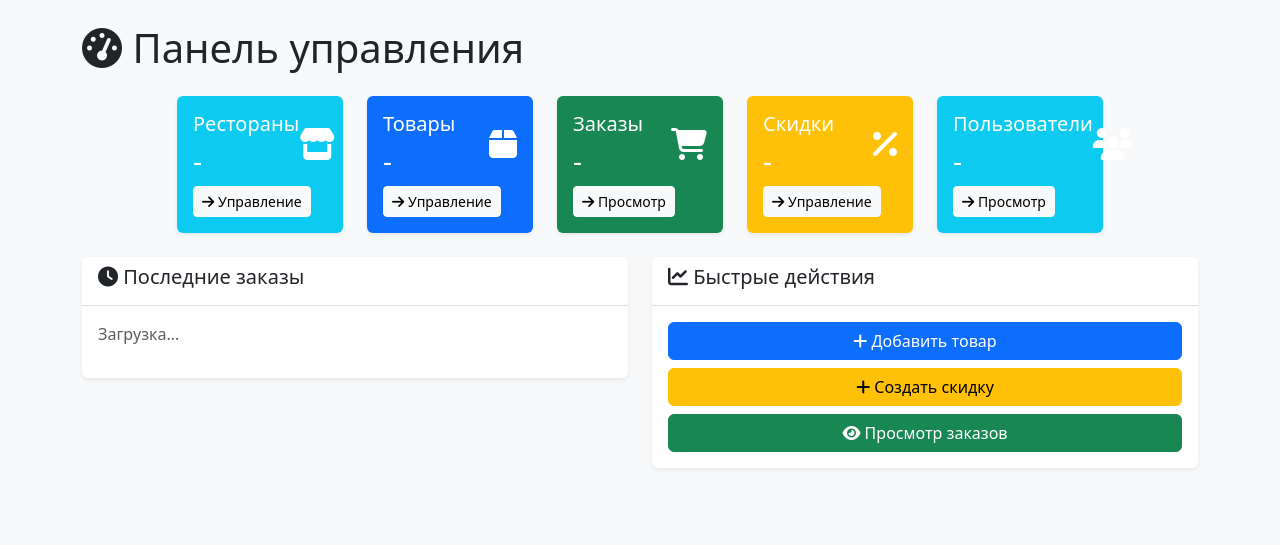
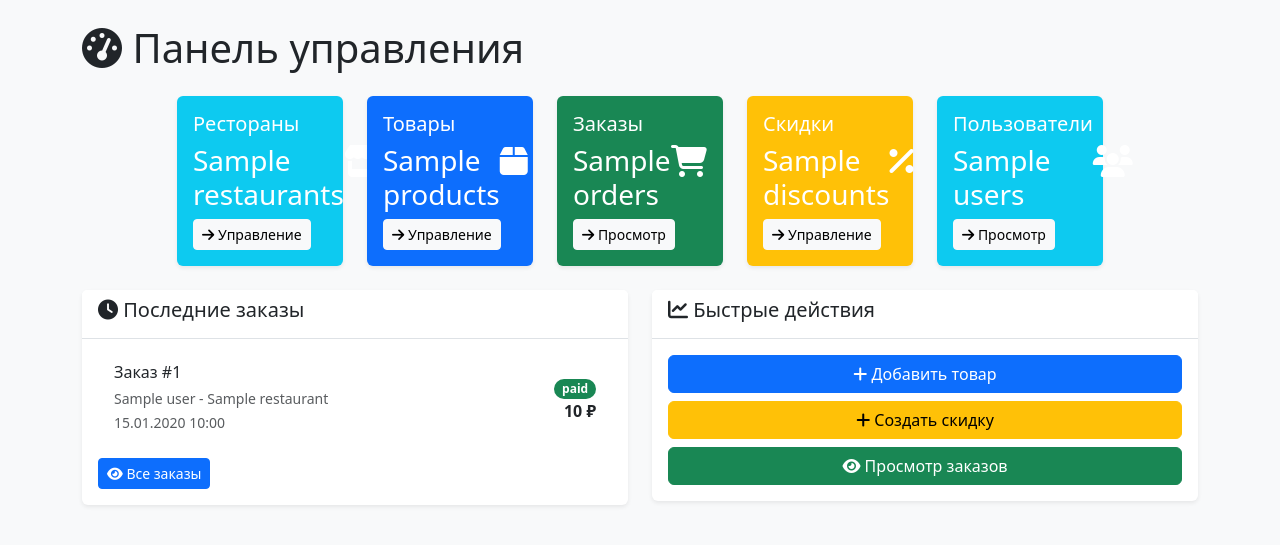
Before and after one commit to iwebnal/online_customer, a FastAPI app: template admin/templates/index.html in a window 1280 px wide. Shown: the part 56-601 px from the top of the page. Run offline with FastAPI, Linux system fonts and the light colour scheme; the template is opened without the code that fills it: most values are stand-ins (such as "Sample title", 1, 10 or a date in 2020); data that the repository does not hold is empty.

Commit message:
added show latest orders

```diff
--- a/admin/main.py
+++ b/admin/main.py
@@ -7,9 +7,14 @@ import uvicorn
 from pathlib import Path
 from starlette.middleware.sessions import SessionMiddleware
 import os
+from sqlalchemy.ext.asyncio import AsyncSession
+from sqlalchemy import select, func
+from sqlalchemy.orm import joinedload
 
 from admin.routes import products, orders, discounts, restaurants
 from admin.auth import login_user, logout_user, is_authenticated, require_auth
+from admin.database import get_db
+from db.models import Order, User, Restaurant, Product, Discount
 
 load_dotenv()
 
@@ -36,12 +41,46 @@ app.include_router(restaurants.router, prefix="/admin", tags=["restaurants"])
 
 
 @app.get("/", response_class=HTMLResponse)
-async def admin_panel(request: Request):
+async def admin_panel(request: Request, db: AsyncSession = Depends(get_db)):
     # Проверяем авторизацию
     if not is_authenticated(request):
         return RedirectResponse(url="/admin/login", status_code=302)
 
-    return templates.TemplateResponse("index.html", {"request": request})
+    # Получаем последние 3 заказа
+    stmt = select(Order).options(
+        joinedload(Order.user),
+        joinedload(Order.restaurant)
+    ).order_by(Order.created_at.desc()).limit(3)
+    result = await db.execute(stmt)
+    recent_orders = result.scalars().unique().all()
+
+    # Получаем статистику
+    restaurants_result = await db.execute(select(func.count(Restaurant.id)))
+    restaurants_count = restaurants_result.scalar()
+
+    products_result = await db.execute(select(func.count(Product.id)))
+    products_count = products_result.scalar()
+
+    orders_result = await db.execute(select(func.count(Order.id)))
+    orders_count = orders_result.scalar()
+
+    discounts_result = await db.execute(select(func.count(Discount.id)))
+    discounts_count = discounts_result.scalar()
+
+    users_result = await db.execute(select(func.count(User.id)))
+    users_count = users_result.scalar()
+
+    return templates.TemplateResponse("index.html", {
+        "request": request,
+        "recent_orders": recent_orders,
+        "stats": {
+            "restaurants": restaurants_count,
+            "products": products_count,
+            "orders": orders_count,
+            "discounts": discounts_count,
+            "users": users_count
+        }
+    })
 
 
 @app.get("/admin/login", response_class=HTMLResponse)
--- a/admin/static/js/admin.js
+++ b/admin/static/js/admin.js
@@ -1,83 +1,12 @@
 // JavaScript для админ-панели
 
 document.addEventListener('DOMContentLoaded', function() {
-    // Загружаем статистику на главной странице
-    if (document.getElementById('products-count')) {
-        loadDashboardStats();
-    }
-
     // Инициализируем тултипы Bootstrap
     var tooltipTriggerList = [].slice.call(document.querySelectorAll('[data-bs-toggle="tooltip"]'));
     var tooltipList = tooltipTriggerList.map(function (tooltipTriggerEl) {
         return new bootstrap.Tooltip(tooltipTriggerEl);
     });
 });
-
-// Загрузка статистики для дашборда
-async function loadDashboardStats() {
-    try {
-        // Загружаем количество товаров
-        const productsResponse = await fetch('/admin/products');
-        const productsData = await productsResponse.json();
-        document.getElementById('products-count').textContent = productsData.products?.length || 0;
-
-        // Загружаем количество заказов
-        const ordersResponse = await fetch('/admin/orders');
-        const ordersData = await ordersResponse.json();
-        document.getElementById('orders-count').textContent = ordersData.orders?.length || 0;
-
-        // Загружаем количество скидок
-        const discountsResponse = await fetch('/admin/discounts');
-        const discountsData = await discountsResponse.json();
-        document.getElementById('discounts-count').textContent = discountsData.discounts?.length || 0;
-
-        // Загружаем последние заказы
-        loadRecentOrders();
-
-    } catch (error) {
-        console.error('Ошибка загрузки статистики:', error);
-    }
-}
-
-// Загрузка последних заказов
-async function loadRecentOrders() {
-    try {
-        const response = await fetch('/admin/orders');
-        const data = await response.json();
-        const recentOrders = data.orders?.slice(0, 5) || [];
-
-        const container = document.getElementById('recent-orders');
-        if (recentOrders.length === 0) {
-            container.innerHTML = '<p class="text-muted">Нет заказов</p>';
-            return;
-        }
-
-        let html = '<div class="list-group list-group-flush">';
-        recentOrders.forEach(order => {
-            html += `
-                <div class="list-group-item d-flex justify-content-between align-items-center">
-                    <div>
-                        <strong>Заказ #${order.id}</strong>
-                        <br>
-                        <small class="text-muted">${order.user}</small>
-                    </div>
-                    <div class="text-end">
-                        <span class="badge bg-primary">${order.total}₽</span>
-                        <br>
-                        <small class="text-muted">${order.status}</small>
-                    </div>
-                </div>
-            `;
-        });
-        html += '</div>';
-        container.innerHTML = html;
-
-    } catch (error) {
-        console.error('Ошибка загрузки заказов:', error);
-        document.getElementById('recent-orders').innerHTML =
-            '<p class="text-danger">Ошибка загрузки данных</p>';
-    }
-}
 
 // Функция для подтверждения удаления
 function confirmDelete(message = 'Вы уверены, что хотите удалить этот элемент?') {
--- a/admin/templates/index.html
+++ b/admin/templates/index.html
@@ -18,7 +18,7 @@
                 <div class="d-flex justify-content-between">
                     <div>
                         <h5 class="card-title">Рестораны</h5>
-                        <h3 class="card-text" id="restaurants-count">-</h3>
+                        <h3 class="card-text">{{ stats.restaurants }}</h3>
                     </div>
                     <div class="align-self-center">
                         <i class="fas fa-store fa-2x"></i>
@@ -37,7 +37,7 @@
                 <div class="d-flex justify-content-between">
                     <div>
                         <h5 class="card-title">Товары</h5>
-                        <h3 class="card-text" id="products-count">-</h3>
+                        <h3 class="card-text">{{ stats.products }}</h3>
                     </div>
                     <div class="align-self-center">
                         <i class="fas fa-box fa-2x"></i>
@@ -56,7 +56,7 @@
                 <div class="d-flex justify-content-between">
                     <div>
                         <h5 class="card-title">Заказы</h5>
-                        <h3 class="card-text" id="orders-count">-</h3>
+                        <h3 class="card-text">{{ stats.orders }}</h3>
                     </div>
                     <div class="align-self-center">
                         <i class="fas fa-shopping-cart fa-2x"></i>
@@ -75,7 +75,7 @@
                 <div class="d-flex justify-content-between">
                     <div>
                         <h5 class="card-title">Скидки</h5>
-                        <h3 class="card-text" id="discounts-count">-</h3>
+                        <h3 class="card-text">{{ stats.discounts }}</h3>
                     </div>
                     <div class="align-self-center">
                         <i class="fas fa-percent fa-2x"></i>
@@ -94,7 +94,7 @@
                 <div class="d-flex justify-content-between">
                     <div>
                         <h5 class="card-title">Пользователи</h5>
-                        <h3 class="card-text" id="users-count">-</h3>
+                        <h3 class="card-text">{{ stats.users }}</h3>
                     </div>
                     <div class="align-self-center">
                         <i class="fas fa-users fa-2x"></i>
@@ -115,9 +115,44 @@
                 <h5><i class="fas fa-clock"></i> Последние заказы</h5>
             </div>
             <div class="card-body">
-                <div id="recent-orders">
-                    <p class="text-muted">Загрузка...</p>
-                </div>
+                {% if recent_orders %}
+                    <div class="list-group list-group-flush">
+                        {% for order in recent_orders %}
+                        <div class="list-group-item d-flex justify-content-between align-items-center">
+                            <div>
+                                <h6 class="mb-1">Заказ #{{ order.id }}</h6>
+                                <small class="text-muted">
+                                    {% if order.user %}
+                                        {{ order.user.name or 'Пользователь' }}
+                                    {% else %}
+                                        Гость
+                                    {% endif %}
+                                    - {{ order.restaurant.name }}
+                                </small>
+                                <br>
+                                <small class="text-muted">{{ order.created_at.strftime('%d.%m.%Y %H:%M') }}</small>
+                            </div>
+                            <div class="text-end">
+                                <span class="badge bg-{{ 'success' if order.status == 'paid' else 'warning' if order.status == 'confirmed' else 'secondary' }} rounded-pill">
+                                    {{ order.status }}
+                                </span>
+                                <br>
+                                <strong>{{ order.total }} ₽</strong>
+                            </div>
+                        </div>
+                        {% endfor %}
+                    </div>
+                    <div class="mt-3">
+                        <a href="/admin/orders" class="btn btn-primary btn-sm">
+                            <i class="fas fa-eye"></i> Все заказы
+                        </a>
+                    </div>
+                {% else %}
+                    <div class="text-center py-4">
+                        <i class="fas fa-inbox fa-3x text-muted mb-3"></i>
+                        <p class="text-muted">Информация о заказах отсутствует</p>
+                    </div>
+                {% endif %}
             </div>
         </div>
     </div>
```
Also changed, not shown: admin/routes/orders.py (+12 -0 lines).
